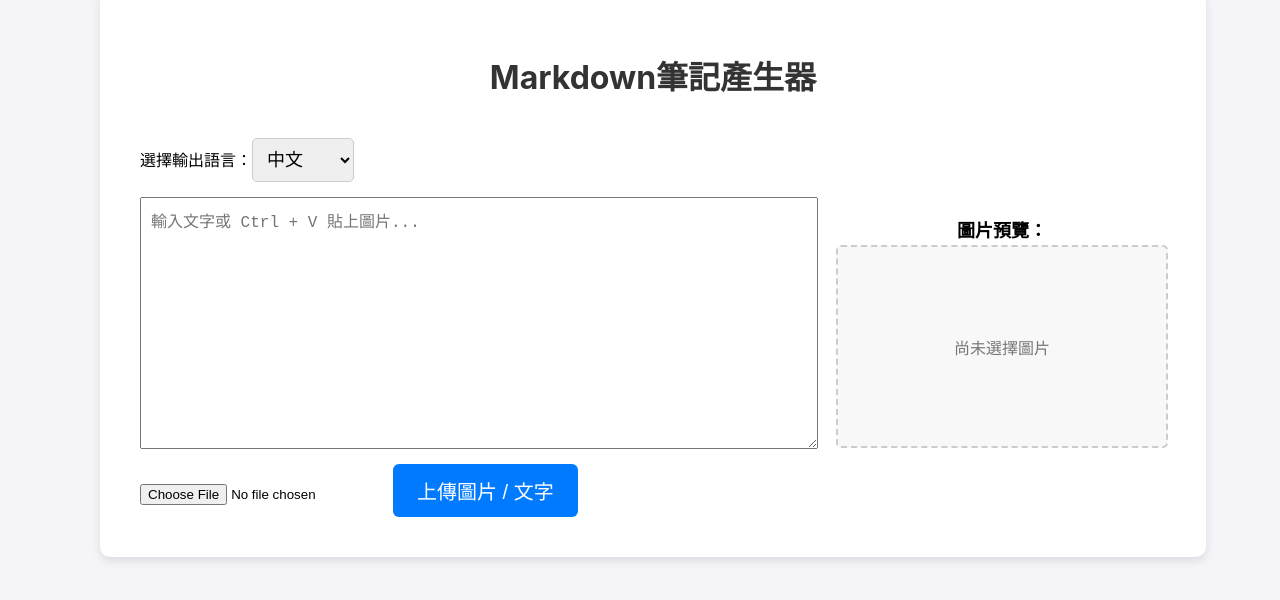
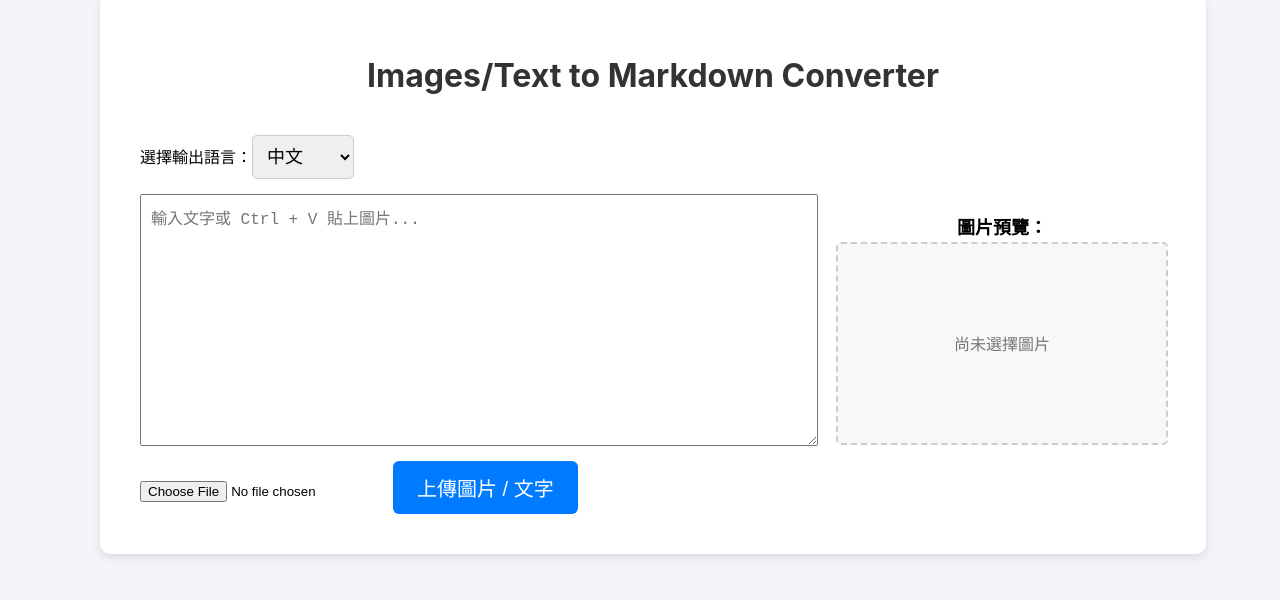
Before and after one commit to ddc0330/img2markdown, a React (Create React App) app in the folder frontend/: page / in a window 1280 px wide. Shown: the part 126-726 px from the top of the page. Built offline with nearby package versions, Linux system fonts and the light colour scheme.

Commit message:
rename title

```diff
--- a/frontend/src/App.js
+++ b/frontend/src/App.js
@@ -77,7 +77,7 @@ function App() {
 
   return (
     <div className="container" onPaste={handlePaste}>
-      <h1>Markdown筆記產生器</h1>
+      <h1>Images/Text to Markdown Converter</h1>
 
       <label>選擇輸出語言：</label>
       <select value={outputLanguage} onChange={handleOutputLanguageChange}>
```
